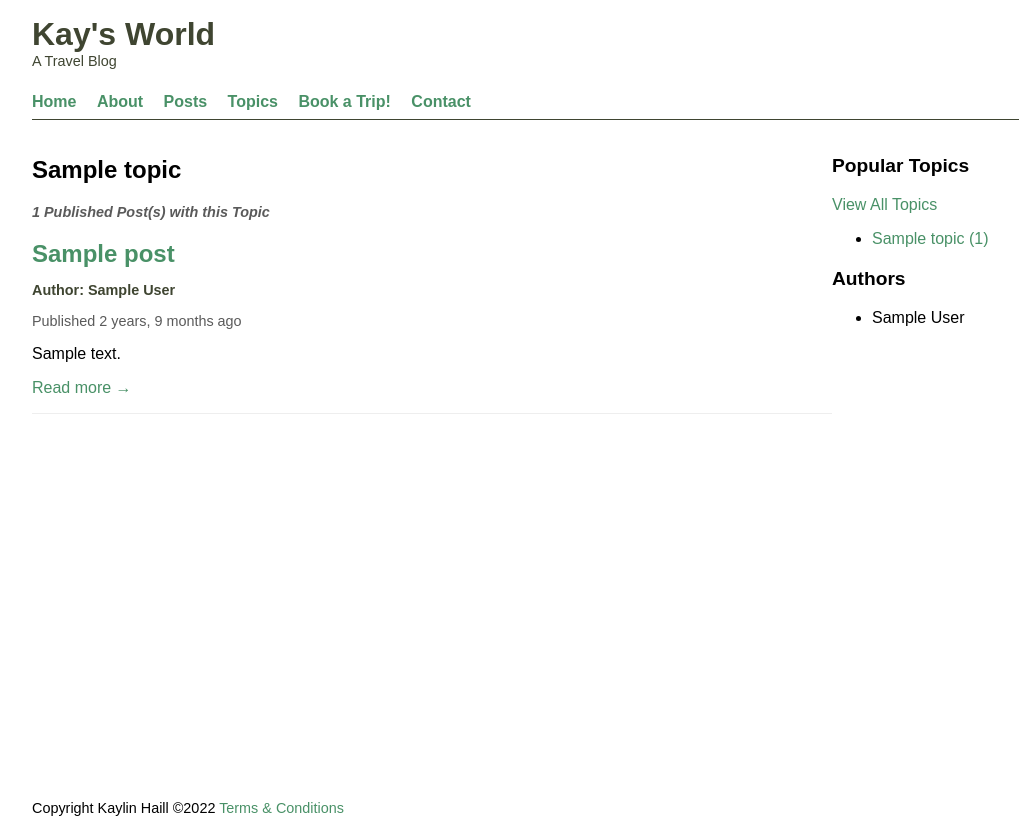
After one commit to kaylin239/kaysworld, a Django app: page /topics/1/ in a window 1280 px wide. The commit adds this page. Shown: the whole page, without its empty margins (108-1127 px from the left). Run offline with Django 4.2, Linux system fonts and the light colour scheme; tables that the repository leaves empty hold one stand-in row (values such as "Sample post").

Commit message:
Assigment 4

```diff
--- /dev/null
+++ b/blog/context_processors.py
@@ -0,0 +1,23 @@
+"""
+Context Processors
+"""
+from django.db.models import Count
+from . import models
+
+def base_context(request):
+    """
+    Query to populate author context
+    """
+
+    top_topics = models.Topic.objects.annotate(Count('blog_posts')) \
+        .order_by('-blog_posts__count')[:10]
+
+    topic_list = models.Topic.objects.order_by('name')
+
+    authors = models.Post.objects.published() \
+        .get_authors() \
+        .order_by('first_name')
+
+    return {'top_topics': top_topics,
+            'topic_list': topic_list,
+            'authors': authors,}
--- a/blog/models.py
+++ b/blog/models.py
@@ -5,6 +5,7 @@ Add Django models
 from django.conf import settings  # Imports Django's loaded settings
 from django.db import models # Imports Django's models
 from django.utils import timezone
+from django.urls import reverse
 from django.contrib.auth import get_user_model
 
 class PostQuerySet(models.QuerySet):
@@ -45,8 +46,18 @@ class Topic(models.Model):
 
     objects = PostQuerySet.as_manager()
 
+    def get_absolute_url(self):
+        """
+        Topic Absolute URL
+        """
+        kwargs = {'pk': self.pk}
+        return reverse('topic-detail', kwargs=kwargs)
+
     def __str__(self):
         return str(self.name)
+
+    class Meta:
+        ordering = ['name']
 
 class Post(models.Model):
     """
@@ -54,7 +65,7 @@ class Post(models.Model):
     """
 
     title = models.CharField(max_length=255) #post title
-    content = models.TextField(null=True) #article's content
+    content = models.TextField() #article's content
 
     author = models.ForeignKey(
         settings.AUTH_USER_MODEL,  # The Django auth user model
@@ -103,6 +114,22 @@ class Post(models.Model):
         self.status = self.PUBLISHED
         self.published = timezone.now()  # The current datetime with timezone
 
+    def get_absolute_url(self):
+        """
+        Get Absolute URLs
+        """
+        if self.published:
+            kwargs = {
+                'year': self.published.year,
+                'month': self.published.month,
+                'day': self.published.day,
+                'slug': self.slug
+            }
+        else:
+            kwargs = {'pk': self.pk}
+
+        return reverse('post-detail', kwargs=kwargs)
+
     class Meta:
         """
         Ordering class
@@ -117,9 +144,9 @@ class Comment(models.Model):
     Represents a comment on a blog post
     """
     post = models.ForeignKey(Post, on_delete=models.CASCADE, related_name='comments')
-    name = models.CharField(max_length=100) #commenter's name
-    email = models.EmailField(max_length=255) #commenter's email
-    text = models.TextField(max_length=400) #comment text
+    name = models.CharField(max_length=100, null=False) #commenter's name
+    email = models.EmailField(max_length=255, null=False) #commenter's email
+    text = models.TextField(max_length=400, null=False) #comment text
     created = models.DateTimeField(auto_now_add=True)  # timestamp set on create
     updated = models.DateTimeField(auto_now=True)  # timestamp updates on each save
 
@@ -134,4 +161,4 @@ class Comment(models.Model):
         ordering = ['-created']
 
     def __str__(self):
-        return str(self.text)
+        return str(self.name)
--- a/blog/static/blog/base.css
+++ b/blog/static/blog/base.css
@@ -19,7 +19,7 @@ body {
  * and unvisited links. Show underline on hover only.
  */
 a {
-  color: #3F4531;
+  color: #499167;
   text-decoration: none;
 }
 
@@ -72,22 +72,74 @@ a:hover {
   grid-template-columns: auto 200px;
 }
 
-#main-content h2 {
-  color: #499167
+#sidebar h3 {
+  font-size: 1.2rem;
+  color: black
 }
 
-#main-content h3 {
-  font-size: 0.8rem;
-  color: #499167
+/* Post preview */
+.post-preview {
+  border-bottom: 1px #eee solid;
 }
 
-#main-content em {
+.post-preview h2 {
+  padding-bottom: 0;
+  margin-bottom: 0;
+  color: #499167;
+}
+
+.post-preview h3 {
+  color: #3F4531;
+  font-size: 0.9rem;
+  font-weight: bold;
+}
+
+.post-preview time {
+  color: #5A5A5A;
   font-size: 0.9rem;
 }
 
-#sidebar h3 {
-  font-size: 1.2rem;
+.post-preview section {
+  margin: 1rem 0;
+}
+
+/* Post detail article */
+#post-detail-article h1 {
+  margin-bottom: 0;
+  padding-bottom: 0;
+}
+
+#post-detail-article .author {
+  font-size: 0.9rem;
+  font-weight: bold;
+  color: #555;
+}
+
+#post-detail-article .published {
+  color: #5A5A5A;
+  font-size: 0.9rem;
+}
+
+#post-detail-article .topics {
   color: #499167;
+  font-size: 0.9rem;
+}
+
+#post-detail-article .content {
+  margin: 2rem 0;
+}
+
+/* Topic list */
+
+.topic-list {
+  color: #499167;
+}
+
+/* Topic detail */
+
+#topic-detail-article h4 {
+  color: #5A5A5A;
+  font-size: 0.9rem;
 }
 
 /* Style the footer */
--- a/blog/templates/blog/base.html
+++ b/blog/templates/blog/base.html
@@ -19,10 +19,12 @@
   <!-- Top navigation -->
   <nav id="top-nav">
     <ul>
-      <li><a href="#">Home</a></li>
-      <li><a href="#">About Me</a></li>
-      <li><a href="#">Posts</a></li>
+      <li><a href="{% url "home" %}">Home</a></li>
+      <li><a href="{% url "about" %}">About</a></li>
+      <li><a href="{% url "post-list" %}">Posts</a></li>
+      <li><a href="{% url "topic-list" %}">Topics</a></li>
       <li><a href="#">Book a Trip!</a></li>
+      <li><a href="#">Contact</a></li>
     </ul>
   </nav>
 
@@ -34,14 +36,26 @@
     </div>
 
     <aside id="sidebar">
+
       <section id="topic-list">
         <h3>Popular Topics</h3>
+        <p><a href="{% url "topic-list" %}">   View All Topics</a></p>
         <ul>
-          {% for topic in topics %}
-            <li>{{ topic.name }} ({{ topic.blog_posts__count }})</li>
+          {% for topic in top_topics %}
+            <li><a href="{{ topic.get_absolute_url }}">{{ topic.name }} ({{ topic.blog_posts__count }})</a></li>
           {% endfor %}
         </ul>
       </section>
+
+      <section id="author-list">
+        <h3>Authors</h3>
+        <ul>
+          {% for author in authors %}
+          <li>{{ author.get_full_name }}</li>
+          {% endfor %}
+        </ul>
+      </section>
+
     </aside>
   </main>
 
@@ -49,6 +63,7 @@
   <footer id="site-footer">
     <!-- Print copyright with the current year -->
     Copyright Kaylin Haill &copy;{% now 'Y' %}
+    <a href="{% url "terms-and-conditions" %}">Terms & Conditions</a>
   </footer>
 </body>
 </html>
--- /dev/null
+++ b/blog/templates/blog/post_preview.html
@@ -0,0 +1,11 @@
+{# blog/templates/blog/post_preview.html #}
+
+<article class="post-preview">
+<h2>{{ post.title }}</h2>
+<h3> Author: {{ post.author.get_full_name }} </h3>
+<time> Published {{ post.published|timesince }} ago</time>
+<section class="teaser">
+  {{ post.content|truncatewords:20 }}
+</section>
+<p><a href="{{ post.get_absolute_url }}">Read more &rarr; </a></p>
+</article>
--- /dev/null
+++ b/blog/templates/blog/topic_detail.html
@@ -0,0 +1,20 @@
+{# blog/templates/blog/topic_detail.html #}
+{% extends "blog/base.html" %}
+
+{% block page_title %}Topic{% endblock %}
+
+{% block main %}
+<article id="topic-detail-article">
+  <h1>{{ topic.name }}</h1>
+  <h4><em>{{ topic.blog_posts.published.count }} Published Post(s) with this Topic </em></h4>
+
+  <p>
+  <section>
+  {% for post in topic.blog_posts.published %}
+  	{% include "blog/post_preview.html" %}
+  {% endfor %}
+  </section>
+  </p>
+
+</article>
+{% endblock %}
--- a/blog/views.py
+++ b/blog/views.py
@@ -2,21 +2,82 @@
 Views.py module
 """
 from django.shortcuts import render
-from django.db.models import Count
+from django.views.generic.base import TemplateView
+from django.views.generic import ListView, DetailView
 from . import models
 
-def home(request):
+class HomeView(TemplateView):
     """
-    Home Request
+    Home View
     """
-    # Get last 10 posts
-    latest_posts = models.Post.objects.published().order_by('-published')[:10]
-    authors = models.Post.objects.published().get_authors().order_by('first_name')
-    topics = models.Topic.objects.annotate(Count('blog_posts')).order_by('-blog_posts__count')[:10]
+    template_name = 'blog/home.html'
 
-    context = {
-        'authors': authors,
-        'latest_posts': latest_posts,
-        'topics': topics
-    }
-    return render(request, 'blog/home.html', context)
+    def get_context_data(self, **kwargs):
+        # Get the parent context
+        context = super().get_context_data(**kwargs)
+
+        latest_posts = models.Post.objects.published() \
+            .order_by('-published')[:10]
+
+        # Update the context with our context variables
+        context.update({'latest_posts': latest_posts})
+
+        return context
+
+class AboutView(TemplateView):
+    """
+    Class View
+    """
+    template_name = 'blog/about.html'
+
+class PostListView(ListView):
+    """
+    Post List View
+    """
+    model = models.Post
+    context_object_name = 'posts'
+    queryset = models.Post.objects.published().order_by('-published')
+
+class TopicListView(ListView):
+    """
+    Topic List View
+    """
+    model = models.Topic
+    context_object_name = 'topics'
+    queryset = models.Topic.objects.order_by('name')
+
+class PostDetailView(DetailView):
+    """
+    Post Detail View
+    """
+    model = models.Post
+
+    def get_queryset(self):
+        # Get the base queryset
+        queryset = super().get_queryset().published()
+
+        if 'pk' in self.kwargs:
+            return queryset
+
+        return queryset.filter(
+            published__year=self.kwargs['year'],
+            published__month=self.kwargs['month'],
+            published__day=self.kwargs['day'],
+        )
+
+class TopicDetailView(DetailView):
+    """
+    Topic Detail View
+    """
+    model = models.Topic
+
+    def get_queryset(self):
+        queryset = super().get_queryset()
+        if 'pk' in self.kwargs:
+            return queryset
+
+def terms_and_conditions(request):
+    """
+    Terms and Conditions View
+    """
+    return render(request, 'blog/terms_and_conditions.html')
--- a/kaysworld/settings.py
+++ b/kaysworld/settings.py
@@ -65,6 +65,7 @@ TEMPLATES = [
                 'django.template.context_processors.request',
                 'django.contrib.auth.context_processors.auth',
                 'django.contrib.messages.context_processors.messages',
+                'blog.context_processors.base_context',
             ],
         },
     },
--- a/kaysworld/urls.py
+++ b/kaysworld/urls.py
@@ -17,10 +17,28 @@ Including another URLconf
 
 from django.contrib import admin
 from django.urls import path
-
 from blog import views   # Import the views module
 
 urlpatterns = [
     path('admin/', admin.site.urls),
-    path('', views.home, name='home'),  # Set root to home view
+    path('', views.HomeView.as_view(), name='home'),  # Set root to home view
+    path('about/', views.AboutView.as_view(), name='about'),
+    path('terms/', views.terms_and_conditions, name='terms-and-conditions'),
+    path('posts/', views.PostListView.as_view(), name='post-list'),
+    path('topics/', views.TopicListView.as_view(), name='topic-list'),
+    path(
+        'posts/<int:year>/<int:month>/<int:day>/<slug:slug>/',
+        views.PostDetailView.as_view(),
+        name='post-detail',
+    ),
+    path(
+        'posts/<int:pk>/',
+        views.PostDetailView.as_view(),
+        name='post-detail',
+    ),
+    path(
+        'topics/<int:pk>/',
+        views.TopicDetailView.as_view(),
+        name='topic-detail',
+    )
 ]
--- a/kaysworld/views.py
+++ b/kaysworld/views.py
@@ -1,4 +1,3 @@
-# mysite/views.py
 """
 A simple function-based view
 """
```
Also changed, not shown: blog/templates/blog/about.html (added, +16 -0 lines), blog/templates/blog/home.html (+6 -13 lines), blog/templates/blog/post_detail.html (added, +19 -0 lines), blog/templates/blog/post_list.html (added, +14 -0 lines), blog/templates/blog/terms_and_conditions.html (added, +12 -0 lines), blog/templates/blog/topic_list.html (added, +15 -0 lines).
